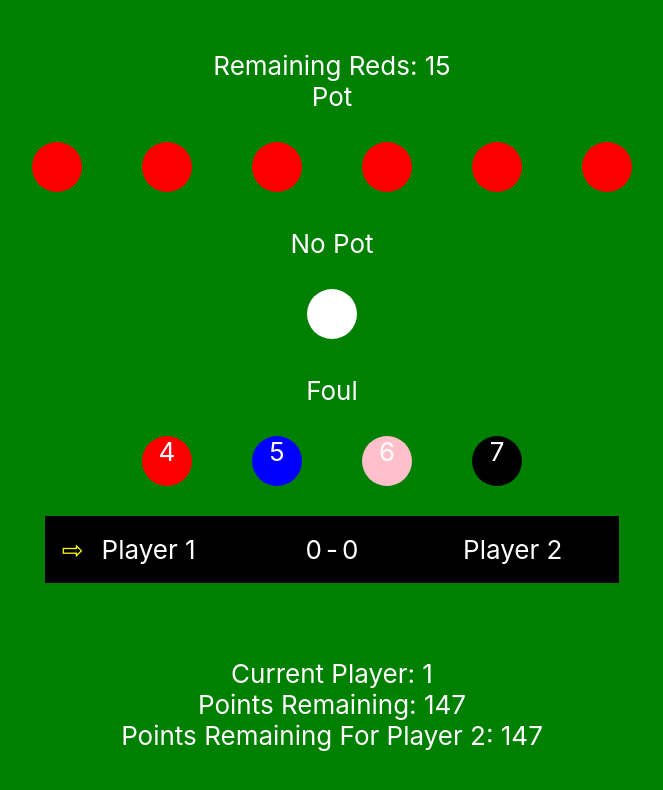
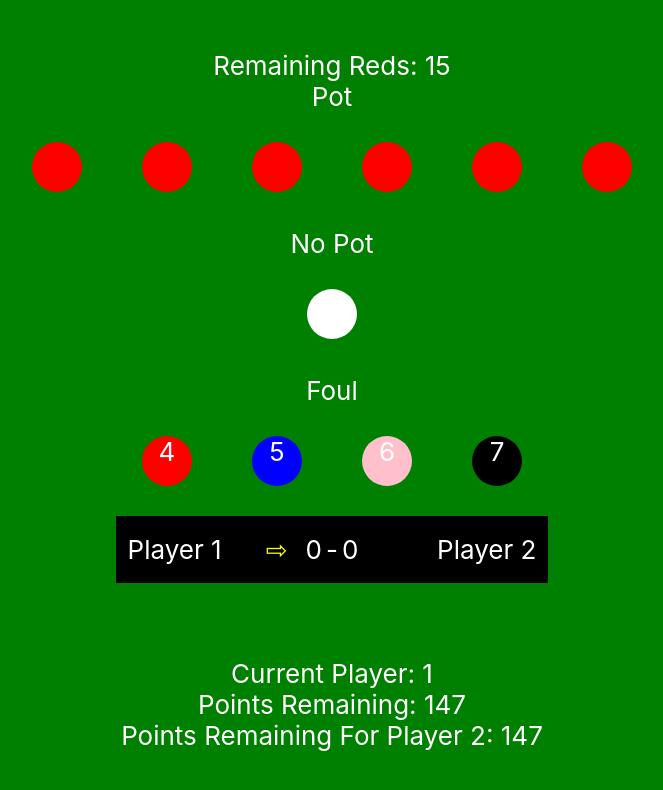
Before and after one commit to snerks/snooker-score01, a React (Create React App) app: page / in a window 1280 px wide. Shown: the top 790 px of the page, without its empty margins (308-971 px from the left). Built offline with nearby package versions, Linux system fonts and the light colour scheme.

Commit message:
Format scoreboard

```diff
--- a/src/App.tsx
+++ b/src/App.tsx
@@ -265,14 +265,13 @@ const App = () => {
               </thead>
               <tbody>
                 <tr>
+                  <td style={{ width: 120, textAlign: 'left', paddingLeft: 10 }}>Player 1</td>
                   <td style={{ width: 50, color: "yellow" }}>{<span>{playerNumber === 0 ? "⇨" : " "} </span>}</td>
-                  <td style={{ width: 200, textAlign: 'left' }}>Player 1</td>
                   <td><span>{playerPoints[0]}</span></td>
                   <td>-</td>
                   <td><span>{playerPoints[1]}</span></td>
-                  <td style={{ width: 200, textAlign: 'right' }}>Player 2</td>
-                  {/* <td>{playerNumber === 1 && <span> ⇦</span>}</td> */}
                   <td style={{ width: 50, color: "yellow" }}>{<span> {playerNumber === 1 ? "⇦" : " "}</span>}</td>
+                  <td style={{ width: 120, textAlign: 'right', paddingRight: 10 }}>Player 2</td>
                 </tr>
               </tbody>
             </table>
```
Also changed, not shown: 1 other file (tests, documents, lock files or other folders).
